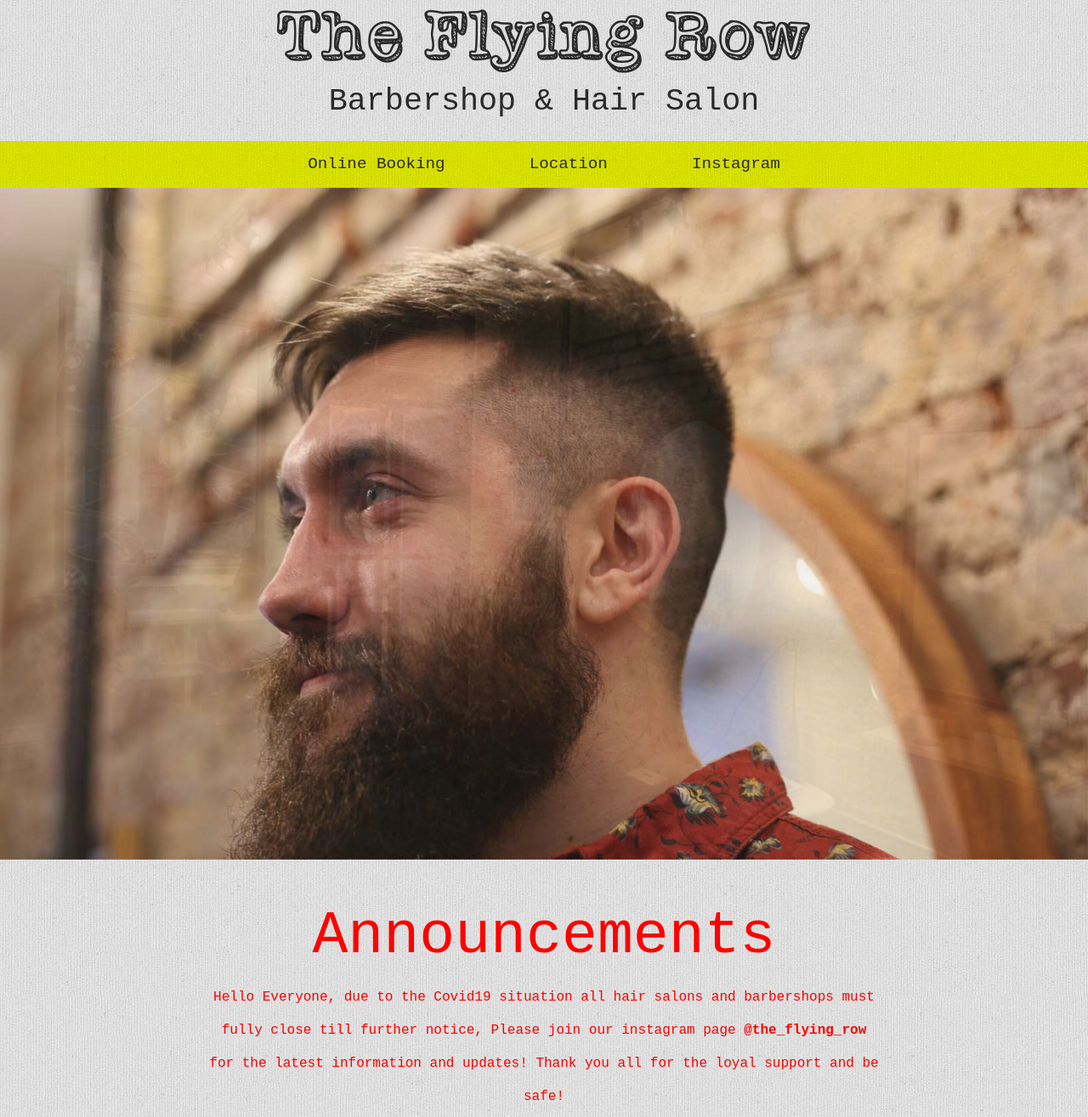
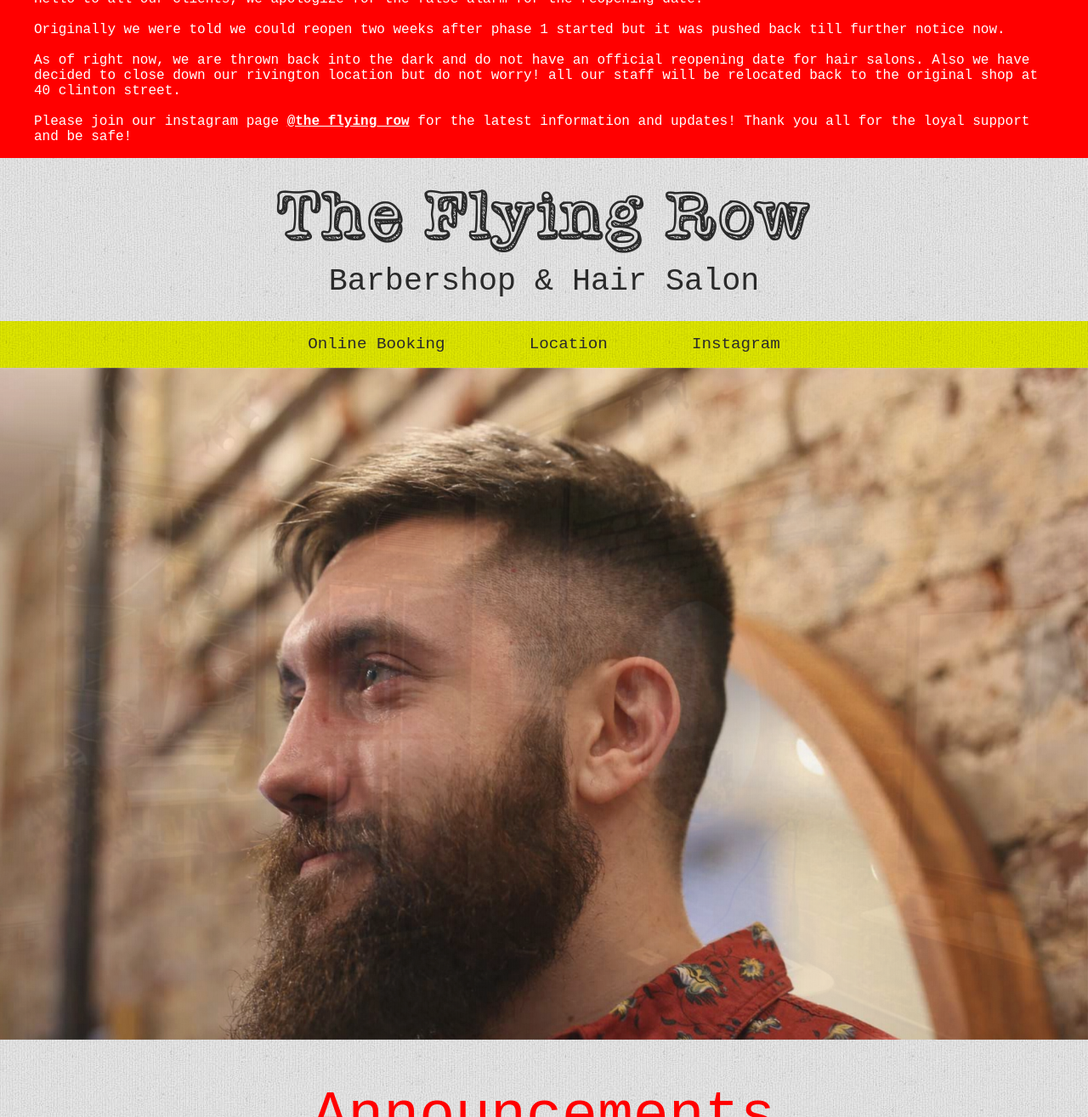
Before and after one commit to kwuuu/the-flying-row-2, a plain HTML site: page index.html in a window 1280 px wide. Shown: the part 26-1341 px from the top of the page at 85% size. Drawn offline with Linux system fonts and the light colour scheme; files whose address does not match are found by name.

Commit message:
update for new annoucement

```diff
--- a/index.html
+++ b/index.html
@@ -25,6 +25,21 @@
   <link rel="stylesheet" media="all" href="assets/styles.css?20200420" data-turbolinks-track="true" />
 </head>
 <body>
+	<div style="background: red;">
+		<aside style="max-width: 1200px; padding: 1rem; padding-bottom: 1rem; color: white; margin-left: auto; margin-right: auto;">
+			Hello to all our clients, we apologize for the false alarm for the reopening date.  <br /><br />
+
+			Originally we were told we could reopen two weeks after phase 1 started but it was pushed back till further notice now. <br /><br />
+
+			As of right now, we are thrown back into the dark and do not have an official reopening date for hair salons.
+
+			Also we have decided to close down our rivington location but do not worry! all our staff will be relocated back to the original shop at 40 clinton street.<br /><br />
+
+			Please join our instagram page <a href="https://www.instagram.com/the_flying_row" target="_blank" style="color: white; text-decoration: underline; font-weight: bold;">@the_flying_row</a> for the latest information and updates! Thank you all for the loyal support and be safe!
+		</aside>
+	</div>
+
+
 	<header class="header">
 		<h1 class="logo"><a href="/">The Flying Row</a>
 		</h1>
@@ -50,12 +65,13 @@
 	</header>
 	<section id="announcements" class="copy">
 		<h1 style="color: red;">Announcements</h1>
-		<p style="color: red;">Hello Everyone, due to the Covid19
-			situation all hair salons and barbershops
-			must fully close till further notice,
-			Please join our instagram page <a href="https://www.instagram.com/the_flying_row" target="_blank" style="color: red; font-weight: bold;">@the_flying_row</a>
-			for the latest information and updates!
-			Thank you all for the loyal support and be safe!
+		<p style="color: red;">Hello to all our clients, we apologize for the false alarm for the reopening date.  <br /><br />
+		Originally we were told we could reopen two weeks after phase 1 started but it was pushed back till further notice now.
+		As of right now, we are thrown back into the dark and do not have an official reopening date for hair salons.
+		Also we have decided to close down our rivington location but do not worry! all our staff will be relocated back to the original shop at 40 clinton street.<br /><br />
+
+
+		Please join our instagram page <a href="https://www.instagram.com/the_flying_row" target="_blank" style="color: red; font-weight: bold;">@the_flying_row</a> for the latest information and updates! Thank you all for the loyal support and be safe!
 		</p>
 	</section>
 	<section id="about" class="copy">
```
